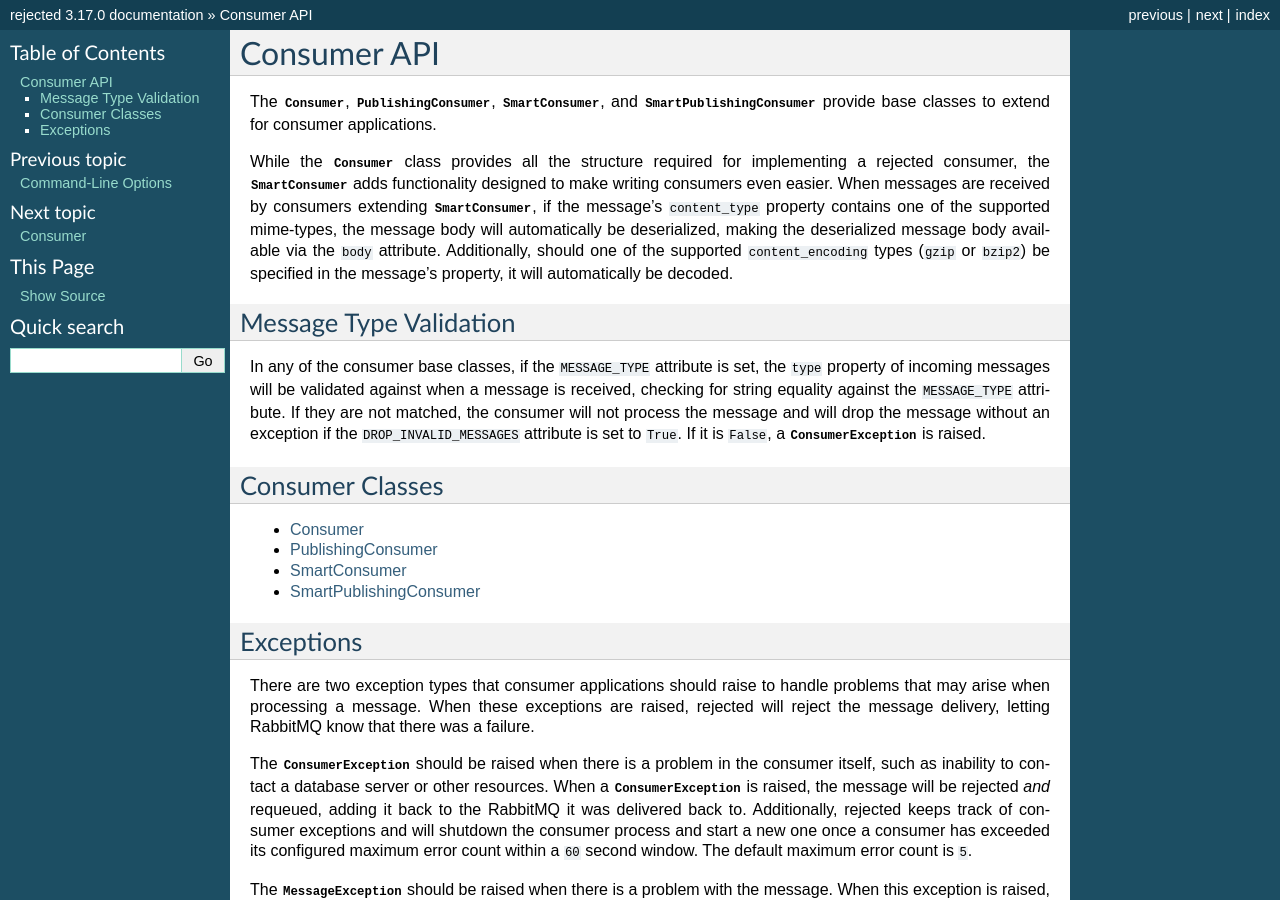
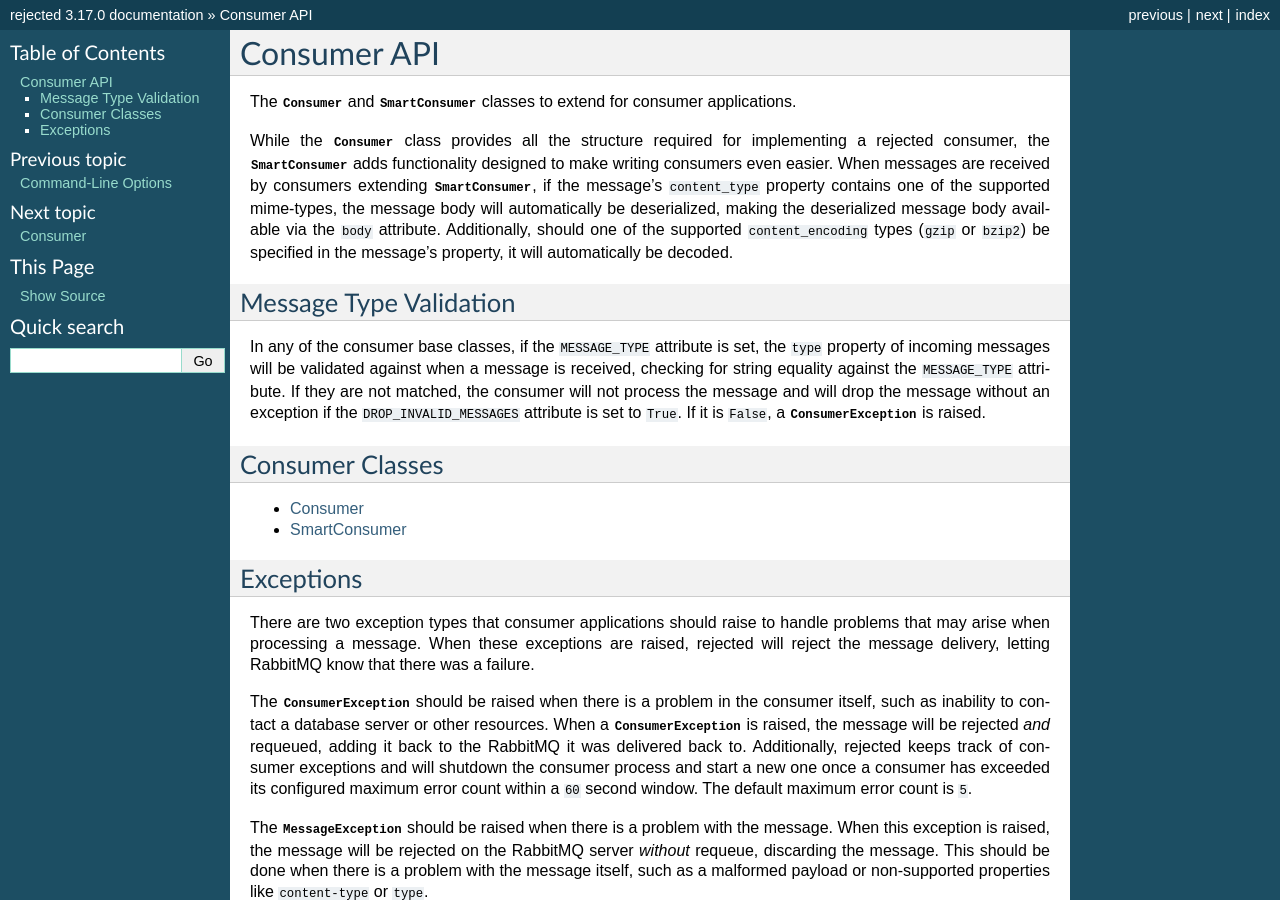
Before and after one commit to gmr/rejected, a Sphinx documentation site: the page built from docs/consumer.rst, in a window 1280 px wide and 900 px high. Built offline with Sphinx 7.4.7, drawn with Linux system fonts in a browser that asks for light colours.

Commit message:
Documentation updates

```diff
--- a/docs/api_consumer.rst
+++ b/docs/api_consumer.rst
@@ -4,3 +4,9 @@
 .. autoclass:: rejected.consumer.Consumer
    :members:
    :inherited-members:
+   :exclude-members: execute, log_exception, require_setting, set_channel
+
+.. autoclass:: rejected.consumer.PublishingConsumer
+   :members:
+   :inherited-members:
+   :exclude-members: execute, log_exception, require_setting, set_channel
--- a/docs/api_publishing_consumer.rst
+++ /dev/null
@@ -1,6 +0,0 @@
-PublishingConsumer
-==================
-
-.. autoclass:: rejected.consumer.PublishingConsumer
-   :members:
-   :inherited-members:
--- a/docs/api_smart_consumer.rst
+++ b/docs/api_smart_consumer.rst
@@ -4,3 +4,9 @@
 .. autoclass:: rejected.consumer.SmartConsumer
    :members:
    :inherited-members:
+   :exclude-members: execute, log_exception, require_setting, set_channel
+
+.. autoclass:: rejected.consumer.SmartPublishingConsumer
+   :members:
+   :inherited-members:
+   :exclude-members: execute, log_exception, require_setting, set_channel
--- a/docs/api_smart_publishing_consumer.rst
+++ /dev/null
@@ -1,6 +0,0 @@
-SmartPublishingConsumer
-=======================
-
-.. autoclass:: rejected.consumer.SmartPublishingConsumer
-   :members:
-   :inherited-members:
--- a/docs/consumer.rst
+++ b/docs/consumer.rst
@@ -2,12 +2,13 @@
 
 Consumer API
 ============
-The :py:class:`Consumer <rejected.consumer.Consumer>`, :py:class:`PublishingConsumer <rejected.consumer.PublishingConsumer>`,
-:py:class:`SmartConsumer <rejected.consumer.SmartConsumer>`, and :py:class:`SmartPublishingConsumer <rejected.consumer.SmartPublishingConsumer>` provide base
-classes to extend for consumer applications.
+The :py:class:`Consumer <rejected.consumer.Consumer>` and
+:py:class:`SmartConsumer <rejected.consumer.SmartConsumer>` classes to extend
+for consumer applications.
 
-While the :py:class:`Consumer <rejected.consumer.Consumer>` class provides all the structure required for
-implementing a rejected consumer, the :py:class:`SmartConsumer <rejected.consumer.SmartConsumer>` adds
+While the :py:class:`Consumer <rejected.consumer.Consumer>` class provides all
+the structure required for implementing a rejected consumer,
+the :py:class:`SmartConsumer <rejected.consumer.SmartConsumer>` adds
 functionality designed to make writing consumers even easier. When messages
 are received by consumers extending :py:class:`SmartConsumer <rejected.consumer.SmartConsumer>`, if the message's
 ``content_type`` property contains one of the supported mime-types, the message
@@ -23,8 +24,8 @@
 received, checking for string equality against the ``MESSAGE_TYPE`` attribute.
 If they are not matched, the consumer will not process the message and will drop the
 message without an exception if the ``DROP_INVALID_MESSAGES`` attribute is set to
-``True``. If it is ``False``, a :py:class:`ConsumerException <rejected.consumer.ConsumerException>`
-is raised.
+``True``. If it is ``False``, a
+:py:class:`ConsumerException <rejected.consumer.ConsumerException>` is raised.
 
 Consumer Classes
 ----------------
```
Also changed, not shown: other parts of docs/consumer.rst (+0 -2 lines), 1 other file.
